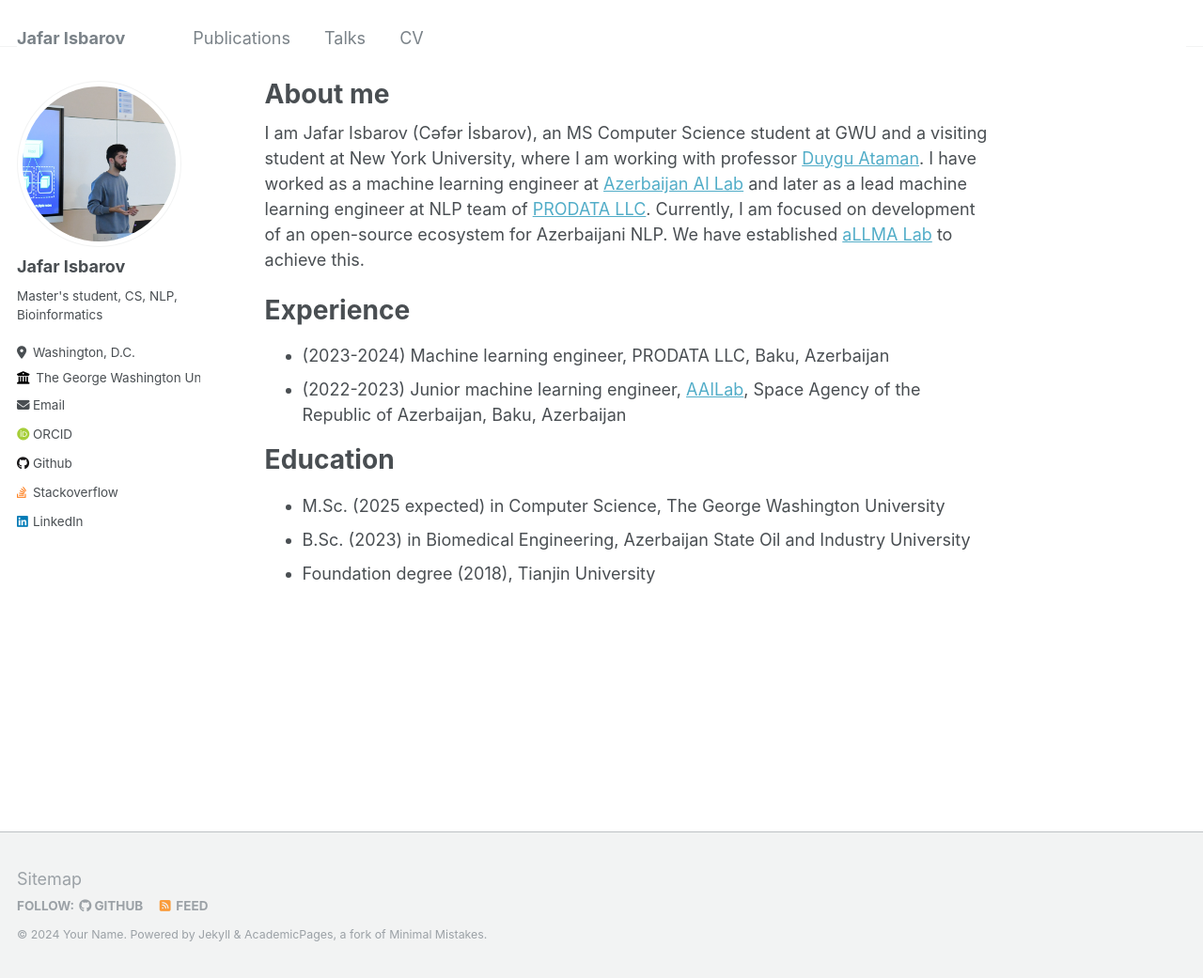
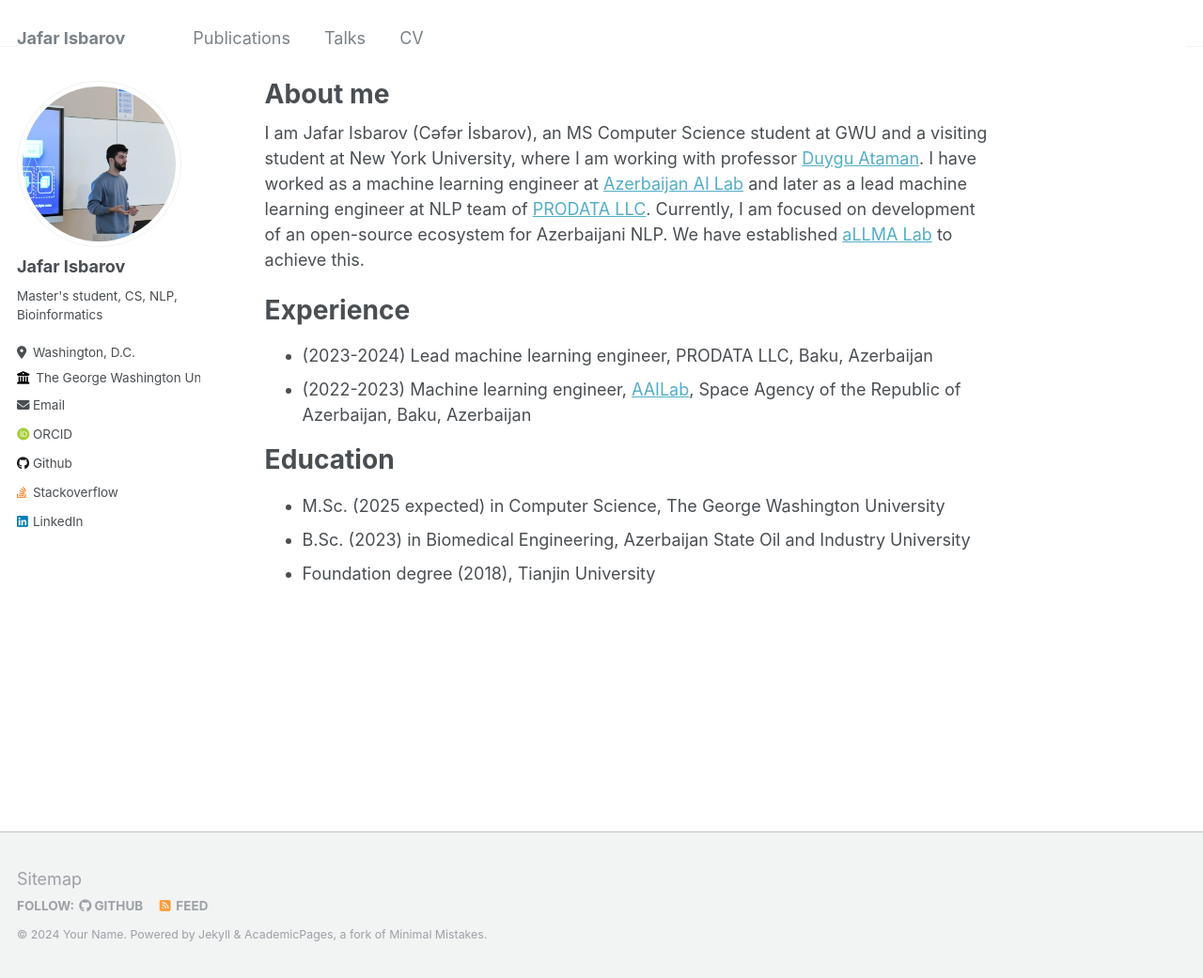
Before and after one commit to ceferisbarov/ceferisbarov.github.io, a Jekyll site: the page built from _pages/about.md, in a window 1280 px wide and 1041 px high. Shown: the whole window at 94% size. Built offline with Jekyll 4.4.1, drawn with Linux system fonts in a browser that asks for light colours; some web fonts are replaced.

Commit message:
fix titles

```diff
--- a/_pages/about.md
+++ b/_pages/about.md
@@ -10,8 +10,8 @@
 
 Experience
 ======
-* (2023-2024) Machine learning engineer, PRODATA LLC, Baku, Azerbaijan
-* (2022-2023) Junior machine learning engineer, [AAILab](https://ailab.az), Space Agency of the Republic of Azerbaijan, Baku, Azerbaijan
+* (2023-2024) Lead machine learning engineer, PRODATA LLC, Baku, Azerbaijan
+* (2022-2023) Machine learning engineer, [AAILab](https://ailab.az), Space Agency of the Republic of Azerbaijan, Baku, Azerbaijan
 
 Education
 ======
```
